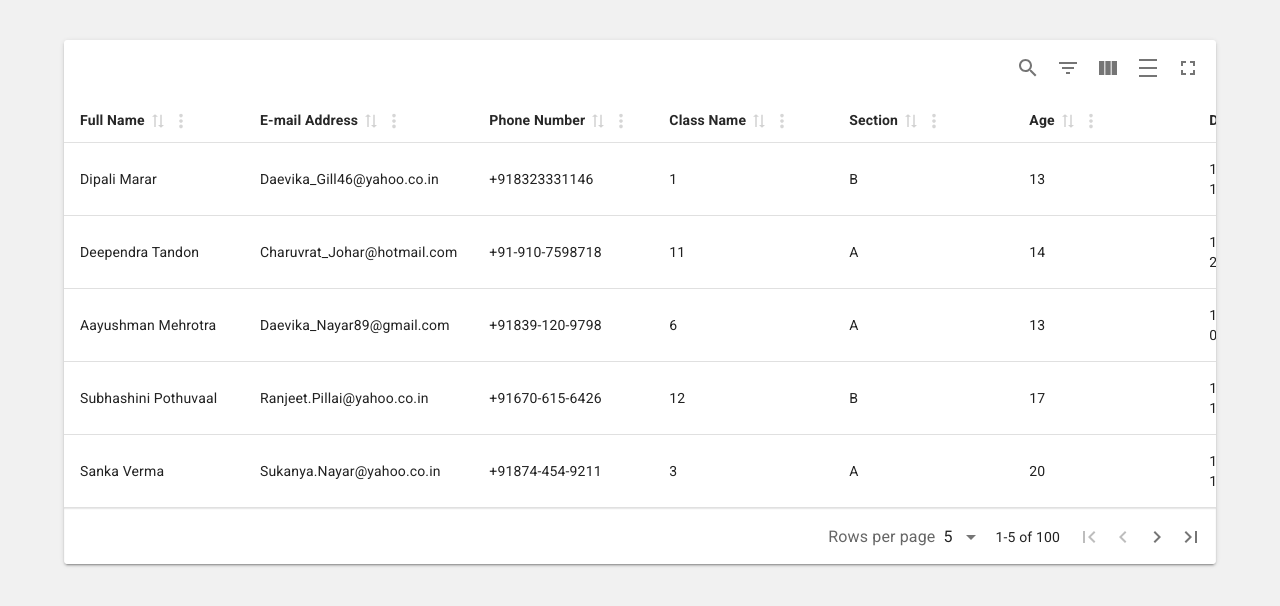
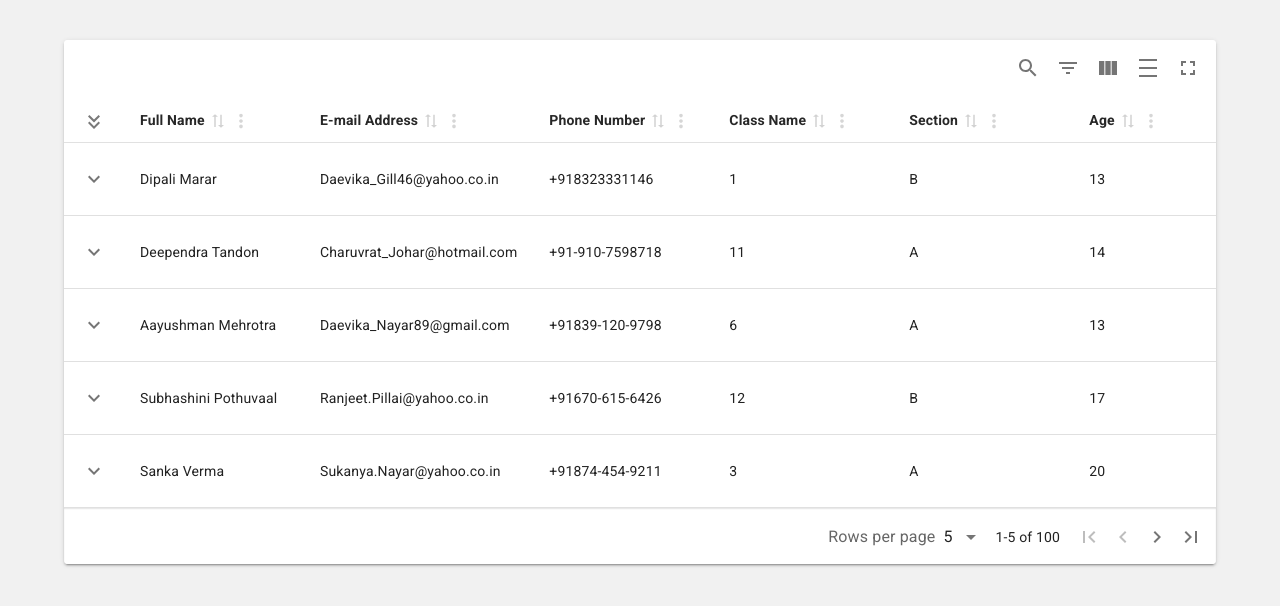
Before and after one commit to toofaniCoder/react-material-table, a React (Vite) app: page / in a window 1280 px wide. Shown: the top 606 px of the page. Built offline with nearby package versions, Linux system fonts and the light colour scheme.

Commit message:
implement detail panel feature

```diff
--- a/src/App.jsx
+++ b/src/App.jsx
@@ -1,5 +1,5 @@
 import { useMemo } from "react";
-import { Container } from "@mui/material";
+import { Container, Box, Typography } from "@mui/material";
 import "./App.css";
 
 import {
@@ -51,23 +51,23 @@ function App() {
         header: "DOA",
       },
 
-      {
-        accessorKey: "address.pincode",
-        header: "Postal Code",
-      },
+      // {
+      //   accessorKey: "address.pincode",
+      //   header: "Postal Code",
+      // },
 
-      {
-        accessorKey: "address.city",
-        header: "City Name",
-      },
-      {
-        accessorKey: "address.street",
-        header: "Street Address",
-      },
-      {
-        accessorKey:"address.state",
-        header:"State Name"
-      }
+      // {
+      //   accessorKey: "address.city",
+      //   header: "City Name",
+      // },
+      // {
+      //   accessorKey: "address.street",
+      //   header: "Street Address",
+      // },
+      // {
+      //   accessorKey: "address.state",
+      //   header: "State Name",
+      // },
     ],
     []
   );
@@ -75,6 +75,28 @@ function App() {
   const table = useMaterialReactTable({
     columns,
     data: STUDENTS,
+    muiDetailPanelProps: () => ({
+      sx: (theme) => ({
+        backgroundColor:"success.main",
+        color:theme.palette.common.white
+      }),
+    }),
+    renderDetailPanel: ({ row }) => (
+      <Box
+        sx={{
+          display: "grid",
+          margin: "auto",
+          gridTemplateColumns: "1fr 1fr",
+          width: "100%",
+          rowGap:2
+        }}
+      >
+        <Typography>Pin Code: {row.original.address.pincode}</Typography>
+        <Typography>City: {row.original.address.city}</Typography>
+        <Typography>State: {row.original.address.state}</Typography>
+        <Typography>Street: {row.original.address.street}</Typography>
+      </Box>
+    ),
     initialState: { pagination: { pageSize: 5, pageIndex: 0 } },
   });
 
```
